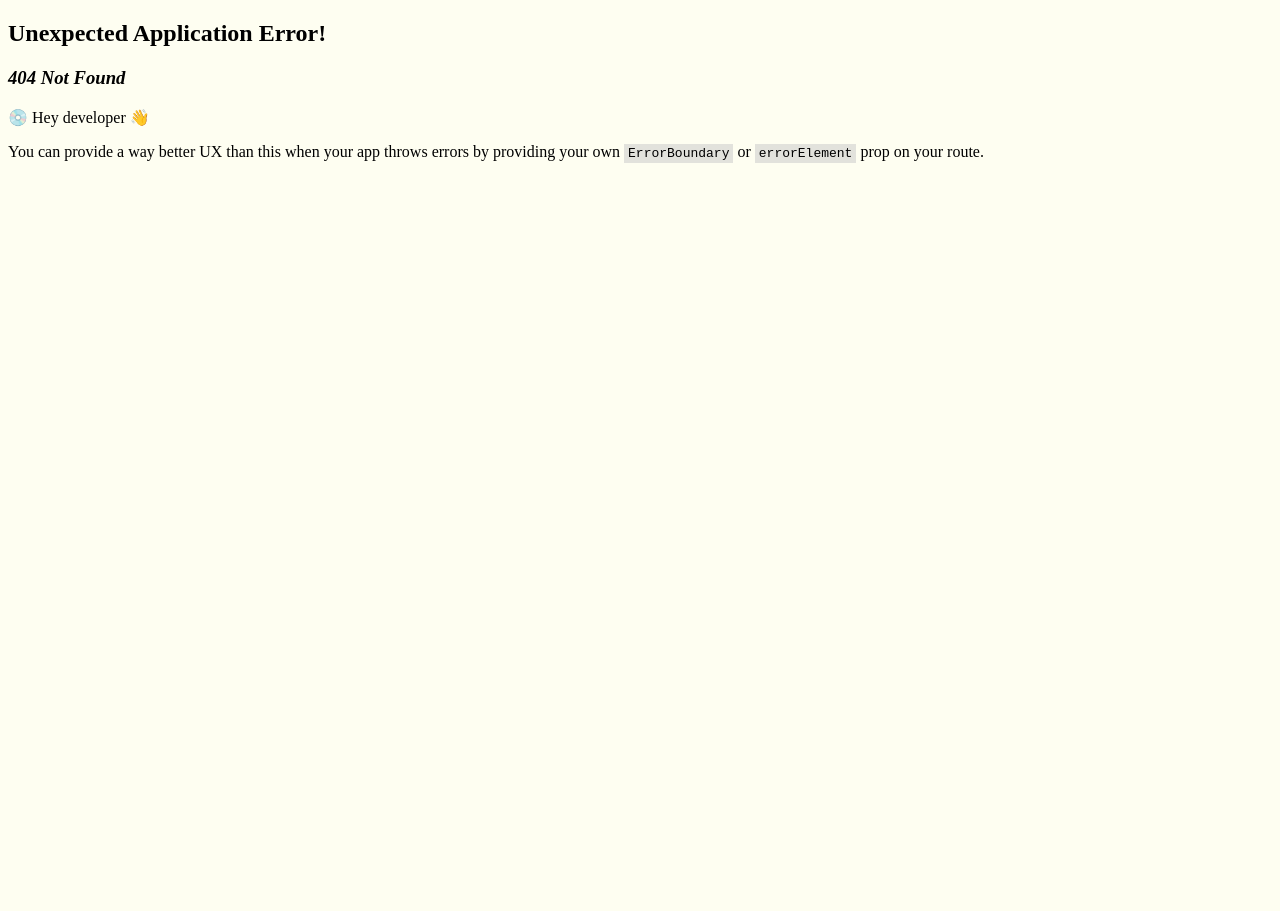
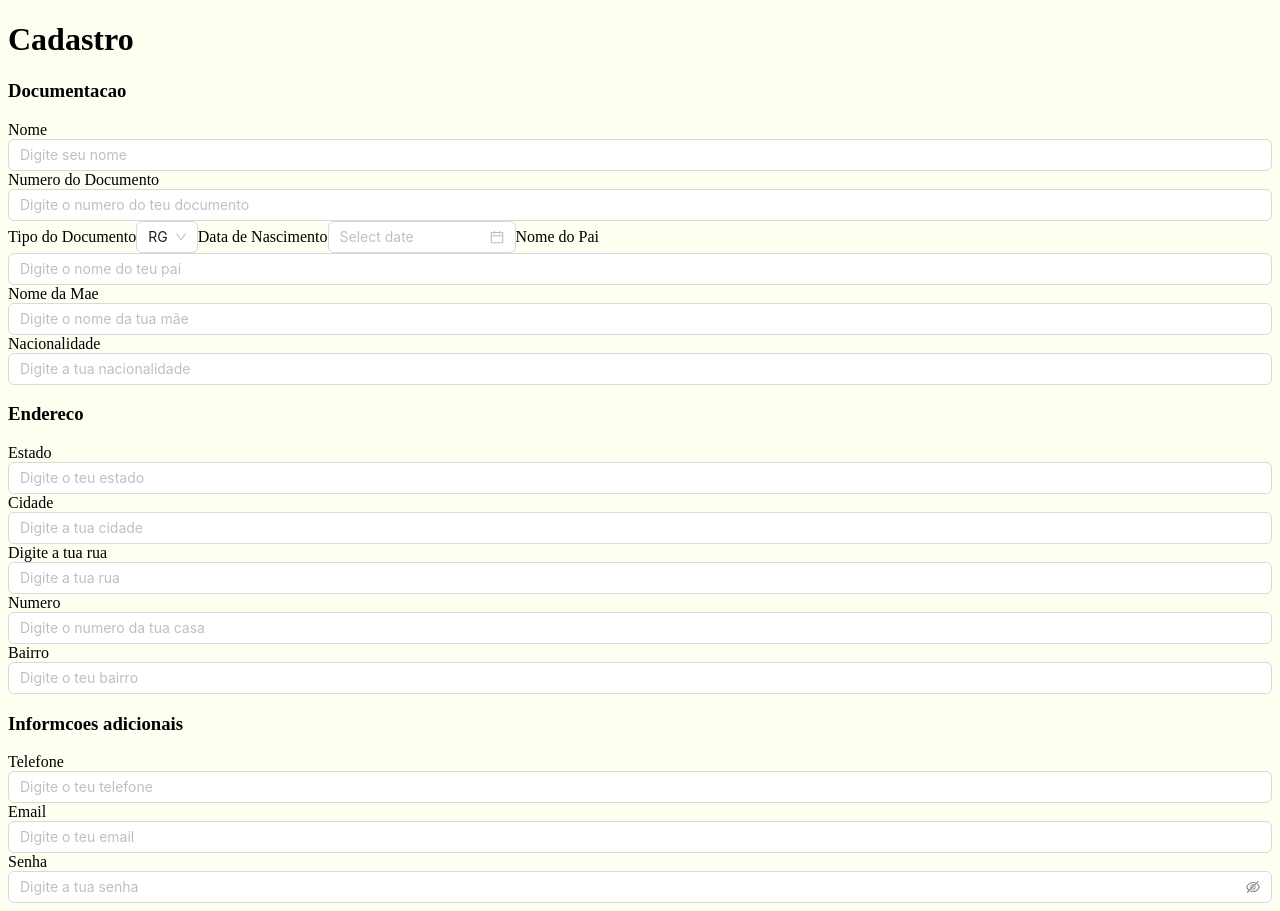
Before and after one commit to caioslopes/webapp_Hotel_Uirapuru, a React (Vite) app: page /cadastro in a window 1280 px wide. Before the commit this address had no page. Before the commit the page ends 800 px from the top, so only its background shows below. Built offline with nearby package versions, Linux system fonts and the light colour scheme.

Commit message:
Tela de cadastro

```diff
--- /dev/null
+++ b/src/pages/Cadastro/Cadastro.jsx
@@ -0,0 +1,64 @@
+import { DatePicker, Input, Select } from "antd";
+
+const Cadastro = () => {
+  return (
+    <>
+      <h1>Cadastro</h1>
+      <form>
+        <div>
+          <h3>Documentacao</h3>
+          <label htmlFor="nome">Nome</label>
+          <Input placeholder="Digite seu nome" name="nome" />
+          <label htmlFor="nDocumento">Numero do Documento</label>
+          <Input
+            placeholder="Digite o numero do teu documento"
+            name="nDocumento"
+          />
+
+          <label htmlFor="tipoDocumento">Tipo do Documento</label>
+          <Select
+            defaultValue="RG"
+            options={[
+              { value: "RG", label: "RG" },
+              { value: "PASSAPORTE", label: "PASSAPORTE" },
+              { value: "CPF", label: "CPF" },
+            ]}
+            name="tipoDocumento"
+          />
+          <label htmlFor="dataNascimento">Data de Nascimento</label>
+          <DatePicker />
+          <label htmlFor="nomePai">Nome do Pai</label>
+          <Input placeholder="Digite o nome do teu pai" />
+          <label htmlFor="nomeMae">Nome da Mae</label>
+          <Input placeholder="Digite o nome da tua mãe" />
+          <label htmlFor="nacionalidade">Nacionalidade</label>
+          <Input placeholder="Digite a tua nacionalidade" />
+        </div>
+        <div>
+          <h3>Endereco</h3>
+          <label htmlFor="estado">Estado</label>
+          <Input placeholder="Digite o teu estado" name="estado" />
+          <label htmlFor="cidade">Cidade</label>
+          <Input placeholder="Digite a tua cidade" name="cidade" />
+          <label htmlFor="rua">Digite a tua rua</label>
+          <Input placeholder="Digite a tua rua" name="rua" />
+          <label htmlFor="numeroRua">Numero</label>
+          <Input placeholder="Digite o numero da tua casa" name="numeroRua" />
+          <label htmlFor="bairro">Bairro</label>
+          <Input placeholder="Digite o teu bairro" name="bairro" />
+        </div>
+        <div>
+          <h3>Informcoes adicionais</h3>
+          <label htmlFor="telefone">Telefone</label>
+          <Input placeholder="Digite o teu telefone" name="telefone" />
+          <label htmlFor="email">Email</label>
+          <Input placeholder="Digite o teu email" name="email" />
+          <label htmlFor="senha">Senha</label>
+          <Input.Password placeholder="Digite a tua senha" name="senha" />
+        </div>
+      </form>
+    </>
+  );
+};
+
+export default Cadastro;
--- a/src/pages/Login/Login.jsx
+++ b/src/pages/Login/Login.jsx
@@ -1,4 +1,4 @@
-import { useEffect, useState } from "react";
+import { useState } from "react";
 import { useNavigate } from "react-router-dom";
 import { Input } from 'antd';
 
```
Also changed, not shown: src/main.jsx (+6 -1 lines), src/pages/Cadastro/Cadastro.module.css (added).
